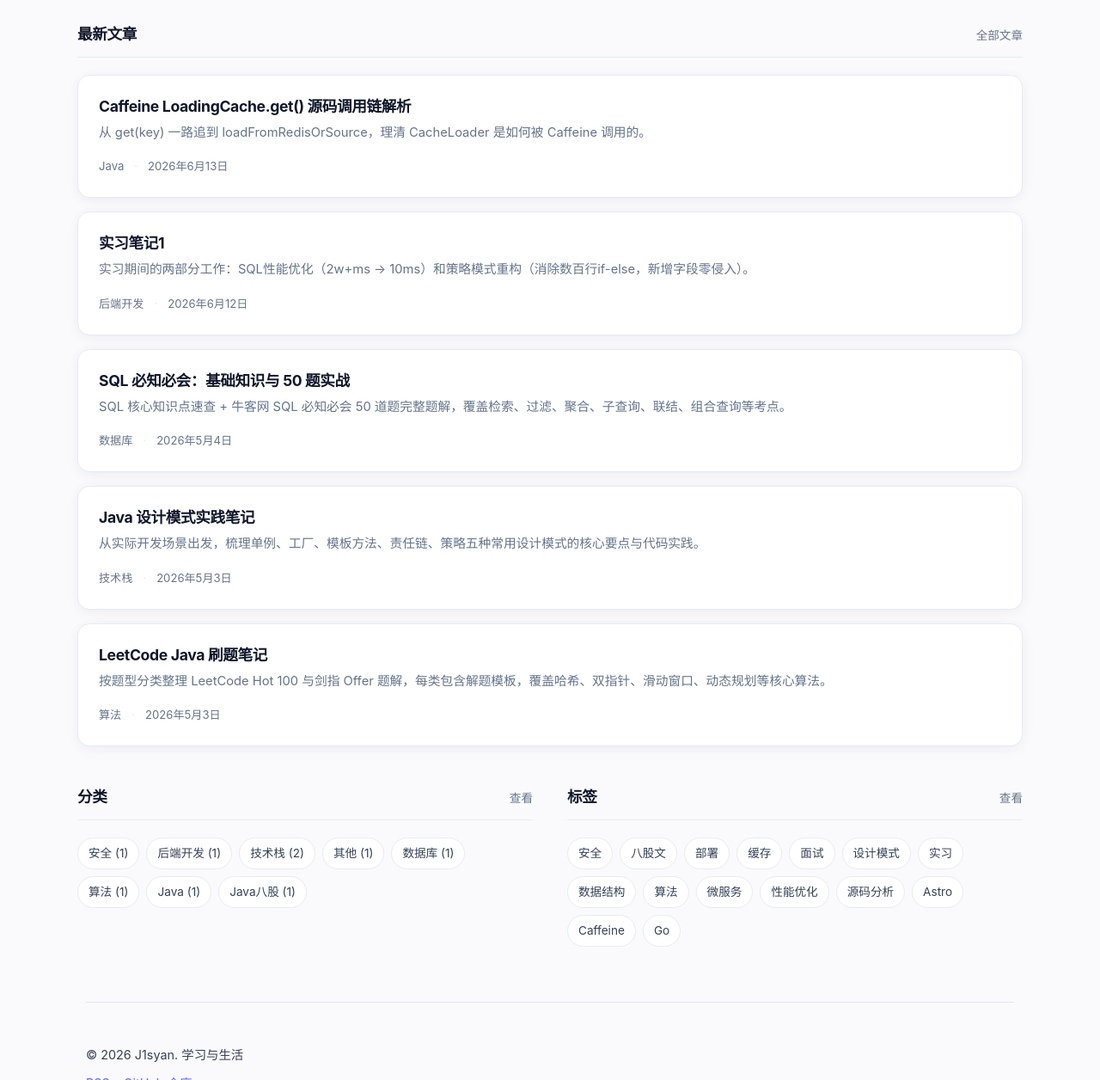
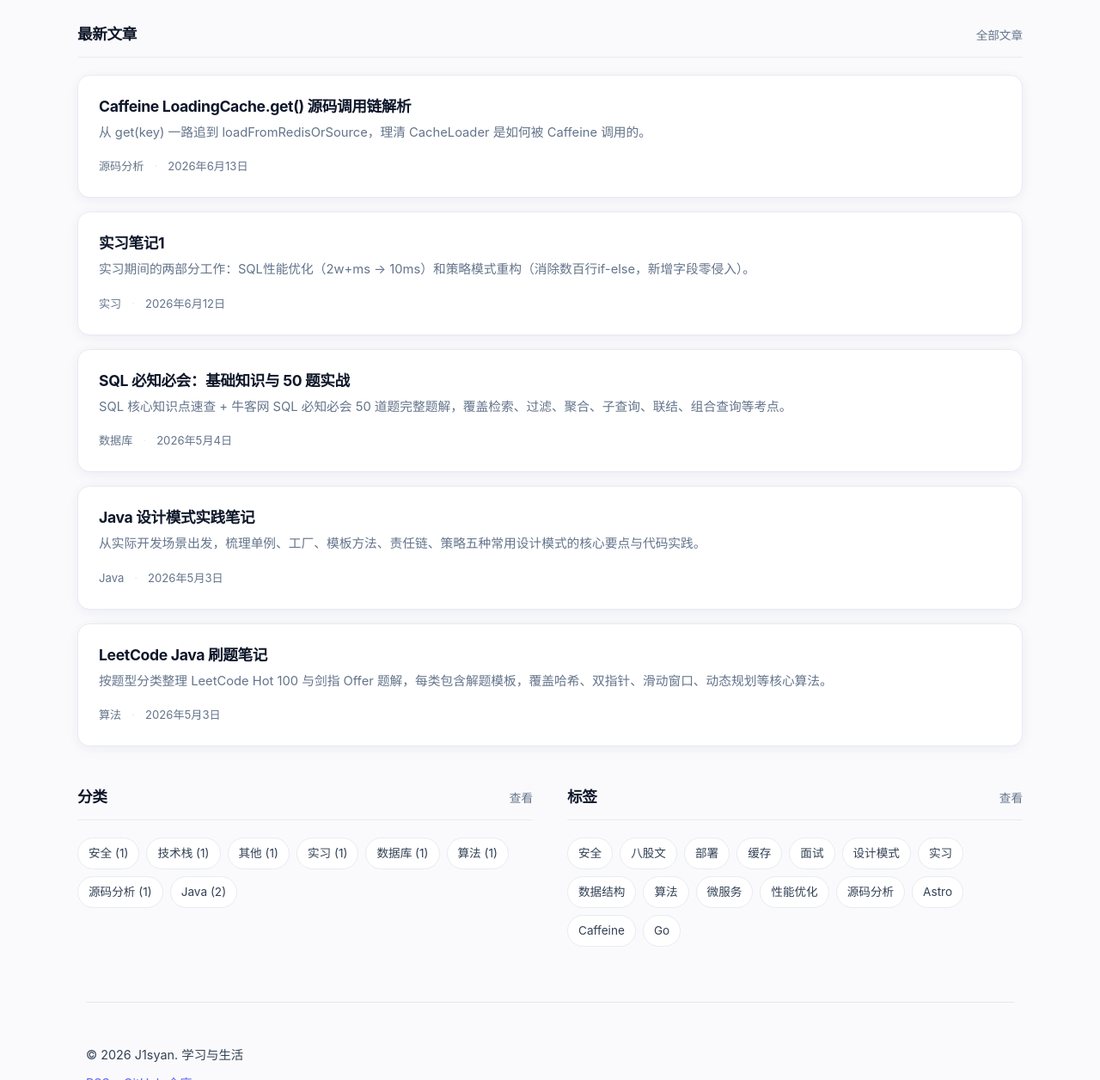
Before and after one commit to J1syan/J1syan.github.io, an Astro site: page / in a window 1280 px wide. Shown: the part 425-1681 px from the top of the page at 86% size. Built offline with nearby package versions, Linux system fonts and the light colour scheme; Astro itself is replaced by a stand-in of ours.

Commit message:
feat: 调整文章分类——新增源码分析/实习，合并Java八股到Java

```diff
--- a/src/content/blog/caffeine-loadingcache-source-code-analysis.md
+++ b/src/content/blog/caffeine-loadingcache-source-code-analysis.md
@@ -2,7 +2,7 @@
 title: 'Caffeine LoadingCache.get() 源码调用链解析'
 description: '从 get(key) 一路追到 loadFromRedisOrSource，理清 CacheLoader 是如何被 Caffeine 调用的。'
 pubDate: '2026-06-13'
-category: 'Java'
+category: '源码分析'
 tags: ['Caffeine', '缓存', '源码分析', 'Java']
 ---
 
--- a/src/content/blog/design-patterns-notes.md
+++ b/src/content/blog/design-patterns-notes.md
@@ -2,7 +2,7 @@
 title: 'Java 设计模式实践笔记'
 description: '从实际开发场景出发，梳理单例、工厂、模板方法、责任链、策略五种常用设计模式的核心要点与代码实践。'
 pubDate: '2026-05-03'
-category: '技术栈'
+category: 'Java'
 tags: ['Java', '设计模式']
 ---
 
--- a/src/content/blog/internship-sql-optimization-strategy-pattern.md
+++ b/src/content/blog/internship-sql-optimization-strategy-pattern.md
@@ -2,7 +2,7 @@
 title: '实习笔记1'
 description: '实习期间的两部分工作：SQL性能优化（2w+ms → 10ms）和策略模式重构（消除数百行if-else，新增字段零侵入）。'
 pubDate: '2026-06-12'
-category: '后端开发'
+category: '实习'
 tags: ['SQL', 'Java', 'Go', '性能优化', '实习']
 ---
 
--- a/src/content/blog/redis-data-structures.md
+++ b/src/content/blog/redis-data-structures.md
@@ -2,7 +2,7 @@
 title: 'Redis 常用数据结构整理'
 description: '从访问模式出发，系统梳理 Redis 六大核心数据结构及 Bitmap、HyperLogLog、Geo 等扩展类型的底层原理与选型策略。'
 pubDate: '2026-04-30'
-category: 'Java八股'
+category: 'Java'
 tags: ['Redis', '八股文', '数据结构']
 ---
 
```
